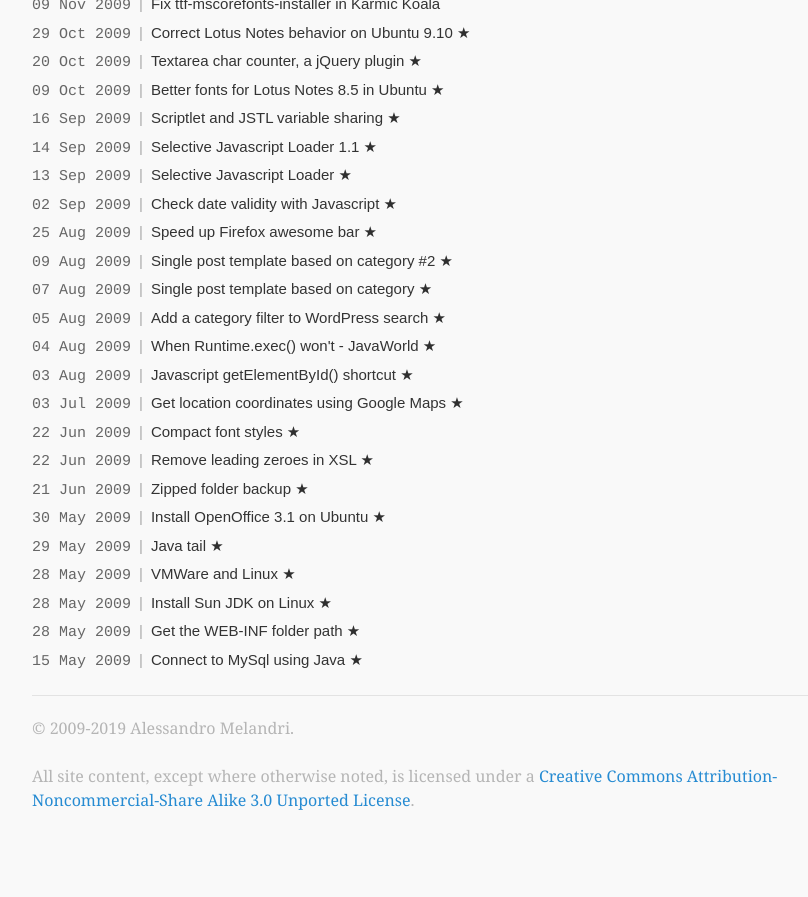
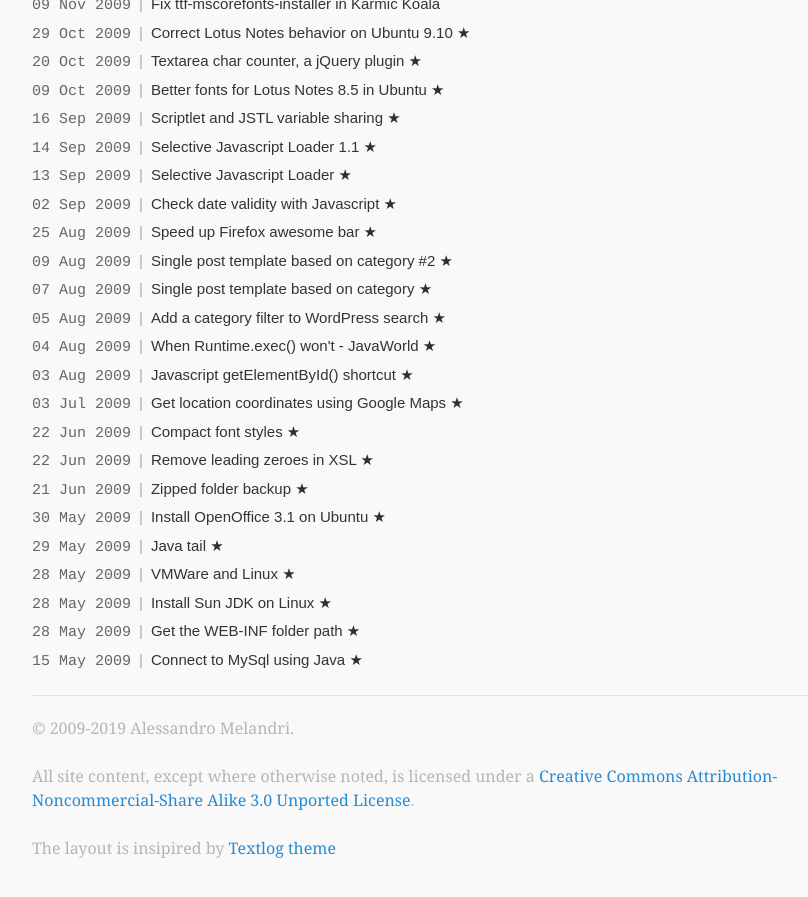
Before and after one commit to amelandri/amelandri.github.io, a Jekyll site: the page built from index.html, in a window 1280 px wide and 900 px high, scrolled down 1527 px. Shown: the top 897 px of the window, without its empty margins (208-1016 px from the left). Built offline with Jekyll 4.4.1, drawn with Linux system fonts in a browser that asks for light colours; the list of posts is cut into pages by our own code; comment, search, counter and statistics services are not loaded; before the commit the page ends 2379 px from its top, so only the background shows below that.

Commit message:
Added citation to footer

```diff
--- a/_layouts/default.html
+++ b/_layouts/default.html
@@ -48,6 +48,8 @@
         <div class="contentfooter">
 	        &copy; 2009-{{ site.time | date: '%Y' }} Alessandro Melandri.<br /><br />All site content, except where otherwise noted, is licensed under a
           <a href="http://creativecommons.org/licenses/by-nc-sa/3.0/">Creative Commons Attribution-Noncommercial-Share Alike 3.0 Unported License</a>.
+          <br /><br />
+          The layout is insipired by <a href="https://github.com/heiswayi/textlog" target="_blank">Textlog theme</a>
         </div>
 
       </div>
```
